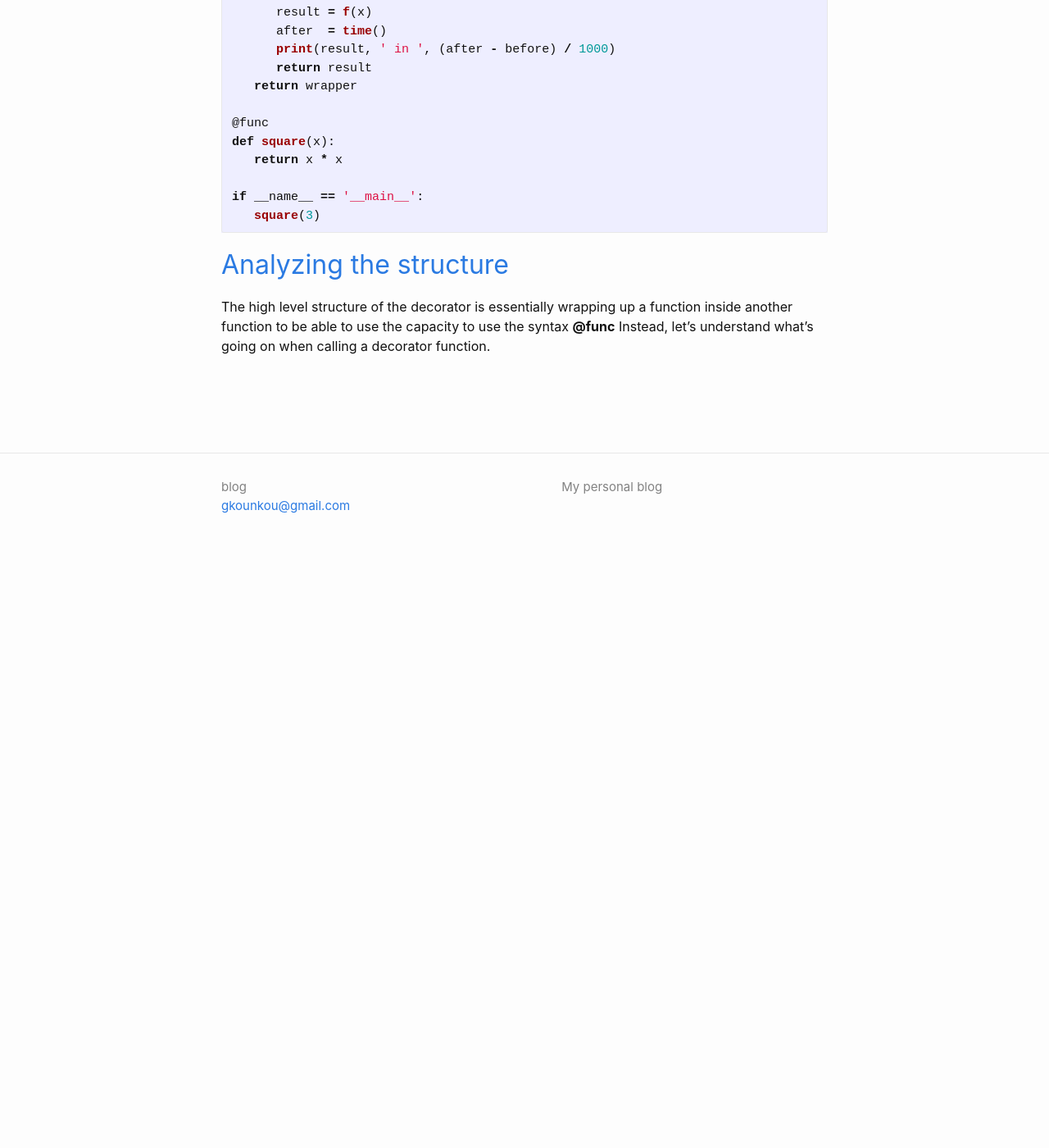
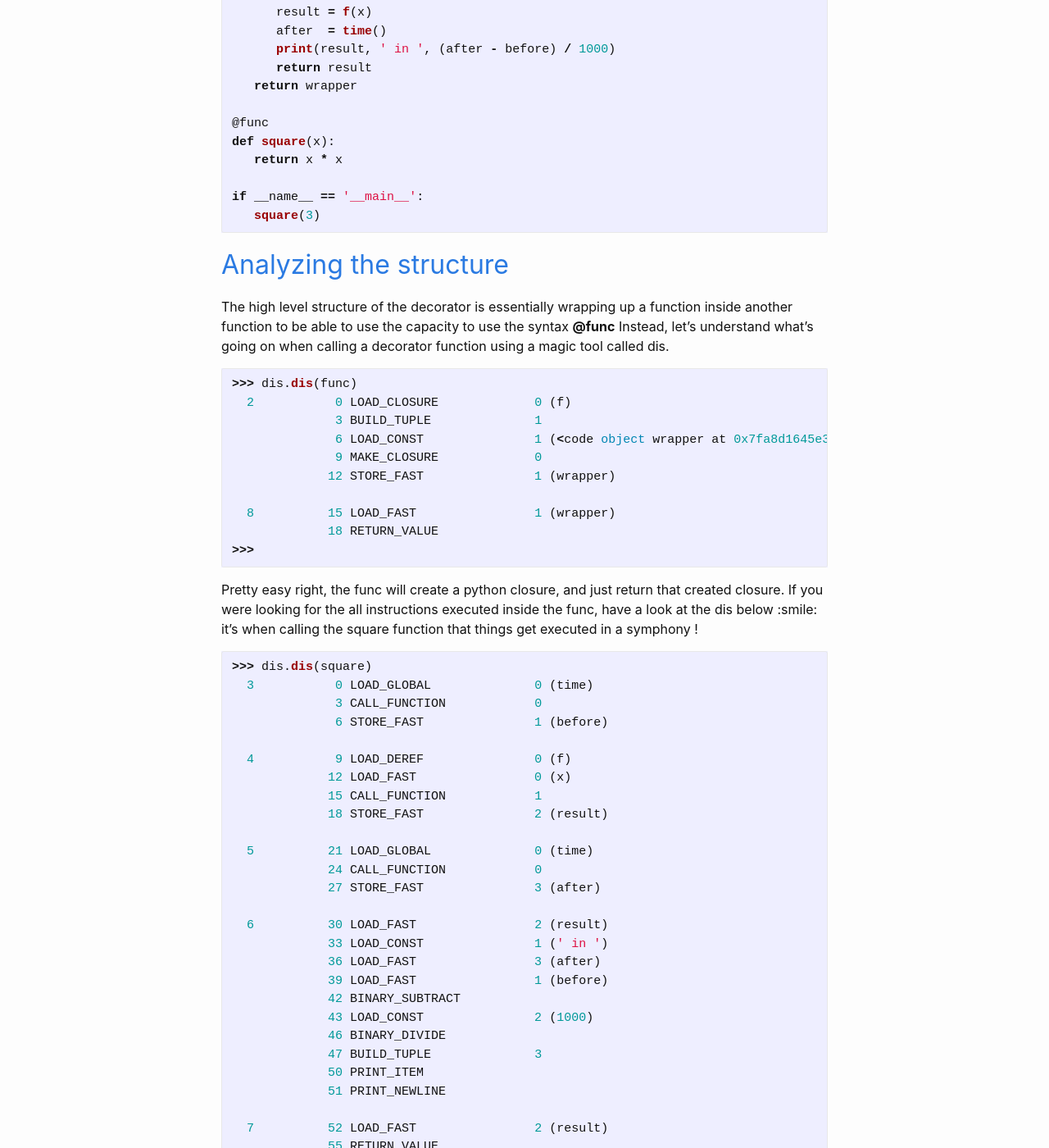
Before and after one commit to kounkou/kounkou.github.io, a Jekyll site: the page built from _posts/2019-06-10-python-decorator.md, in a window 1280 px wide and 1400 px high, scrolled down 712 px. Shown: the whole window at 82% size. Built offline with Jekyll 4.4.1, drawn with Linux system fonts in a browser that asks for light colours; our own code applies the rules of GitHub Pages for plain Markdown files; before the commit the page ends 1342 px from its top, so only the background shows below that; some of the changed text lies outside the part shown.

Commit message:
Update 2019-06-10-python-decorator.md

````diff
--- a/_posts/2019-06-10-python-decorator.md
+++ b/_posts/2019-06-10-python-decorator.md
@@ -35,4 +35,61 @@ if __name__ == '__main__':
 ## Analyzing the structure
 
 The high level structure of the decorator is essentially wrapping up a function inside another function to be able to use the capacity to use the syntax **@func**
-Instead, let's understand what's going on when calling a decorator function.
+Instead, let's understand what's going on when calling a decorator function using a magic tool called dis.
+
+```python
+>>> dis.dis(func)
+  2           0 LOAD_CLOSURE             0 (f)
+              3 BUILD_TUPLE              1
+              6 LOAD_CONST               1 (<code object wrapper at 0x7fa8d1645e30, file "<stdin>", line 2>)
+              9 MAKE_CLOSURE             0
+             12 STORE_FAST               1 (wrapper)
+
+  8          15 LOAD_FAST                1 (wrapper)
+             18 RETURN_VALUE
+>>>
+```
+
+Pretty easy right, the func will create a python closure, and just return that created closure.
+If you were looking for the all instructions executed inside the func, have a look at the dis below :smile:
+it's when calling the square function that things get executed in a symphony !
+
+```python
+>>> dis.dis(square)
+  3           0 LOAD_GLOBAL              0 (time)
+              3 CALL_FUNCTION            0
+              6 STORE_FAST               1 (before)
+
+  4           9 LOAD_DEREF               0 (f)
+             12 LOAD_FAST                0 (x)
+             15 CALL_FUNCTION            1
+             18 STORE_FAST               2 (result)
+
+  5          21 LOAD_GLOBAL              0 (time)
+             24 CALL_FUNCTION            0
+             27 STORE_FAST               3 (after)
+
+  6          30 LOAD_FAST                2 (result)
+             33 LOAD_CONST               1 (' in ')
+             36 LOAD_FAST                3 (after)
+             39 LOAD_FAST                1 (before)
+             42 BINARY_SUBTRACT
+             43 LOAD_CONST               2 (1000)
+             46 BINARY_DIVIDE
+             47 BUILD_TUPLE              3
+             50 PRINT_ITEM
+             51 PRINT_NEWLINE
+
+  7          52 LOAD_FAST                2 (result)
+             55 RETURN_VALUE
+>>>
+```
+
+## Final thoughts
+
+What we've learnt from Python decorators is that they consist in encapsulating a function with a closure by adding instructions we want to execute before and after the main purpose function. We **decorate** the function with our code.
+Then from a dedicated function routine, we execute the wrapped function.
+
+## References
+
+https://docs.python.org/2/library/dis.html
````
